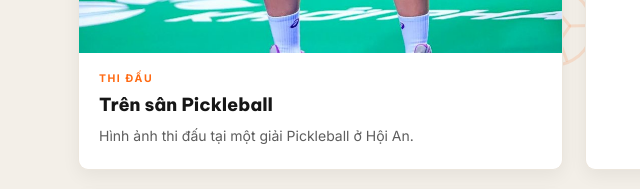
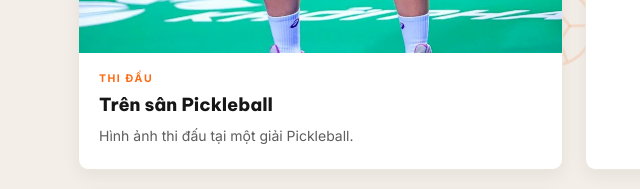
Before and after one commit to vynt1811-svg/portfolio-nguyen-quang-tung, a plain HTML site: page index.html in a window 1280 px wide. Shown: the part 4660-4849 px from the top of the page, 66-706 px from the left. Drawn offline with Linux system fonts and the light colour scheme.

Commit message:
Bỏ địa điểm chưa xác nhận

```diff
--- a/index.html
+++ b/index.html
@@ -132,7 +132,7 @@ footer{background:#111;border-top:14px solid transparent;border-image:repeating-
       <article class="card wide"><button onclick="zoom(this)"><img src="img/cup-huy-chuong-1.jpg" alt="Cúp và huy chương Pickleball"></button>
         <div class="t"><p class="k">CÚP VÀ HUY CHƯƠNG</p><h3>Vô địch Giải đấu Pickleball sinh viên UED 2026 và nhiều giải Nhì</h3><p>Ngoài cúp Vô địch UED 2026, còn có Giải Nhì tranh cúp PIKDY (The Start HVP), Hạng Nhì giải Đại Lộc mở rộng 2026 tranh cúp Vikki Bank và Đội Nhì đôi hỗn hợp tranh cúp HB lần 2.</p></div></article>
       <article class="card"><button onclick="zoom(this)"><img src="img/thi-dau-pickleball.jpg" alt="Nguyễn Quang Tùng thi đấu Pickleball" style="aspect-ratio:.8;object-position:center 30%"></button>
-        <div class="t"><p class="k">THI ĐẤU</p><h3>Trên sân Pickleball</h3><p>Hình ảnh thi đấu tại một giải Pickleball ở Hội An.</p></div></article>
+        <div class="t"><p class="k">THI ĐẤU</p><h3>Trên sân Pickleball</h3><p>Hình ảnh thi đấu tại một giải Pickleball.</p></div></article>
       <article class="card"><button onclick="zoom(this)"><img src="img/giay-khen-pickleball.jpg" alt="Giấy khen Giải Ba đôi nam Pickleball"></button>
         <div class="t"><p class="k">05/2026</p><h3>Giấy khen: Giải Ba đôi nam Pickleball</h3><p>Hiệu trưởng Trường Đại học Sư phạm, Đại học Đà Nẵng tặng cho thành tích tại giải sinh viên.</p></div></article>
       <article class="card"><button onclick="zoom(this)"><img src="img/chung-nhan-fpt-city.jpg" alt="Chứng nhận vận động viên giải Pickleball HS-SV Đà Nẵng"></button>
```
